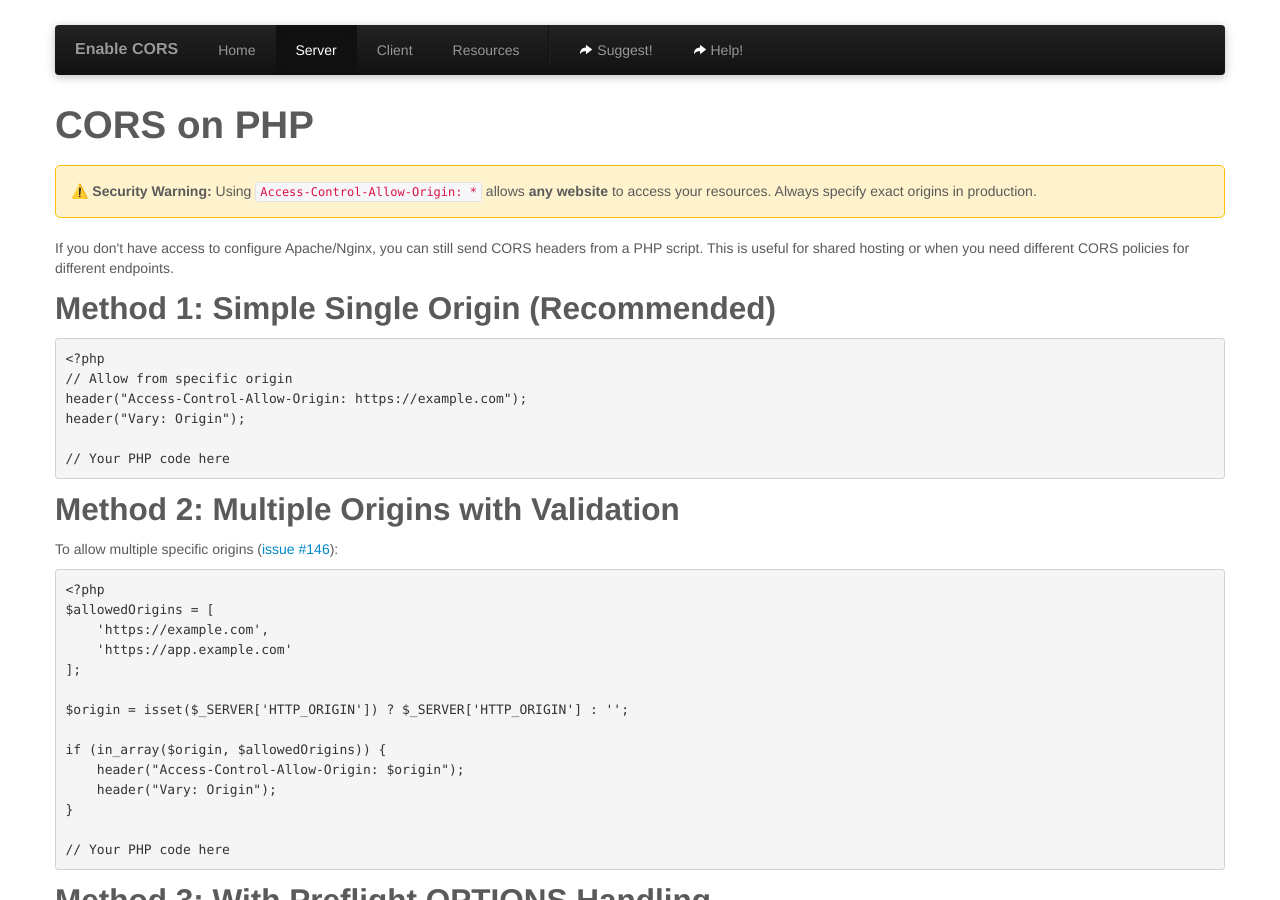
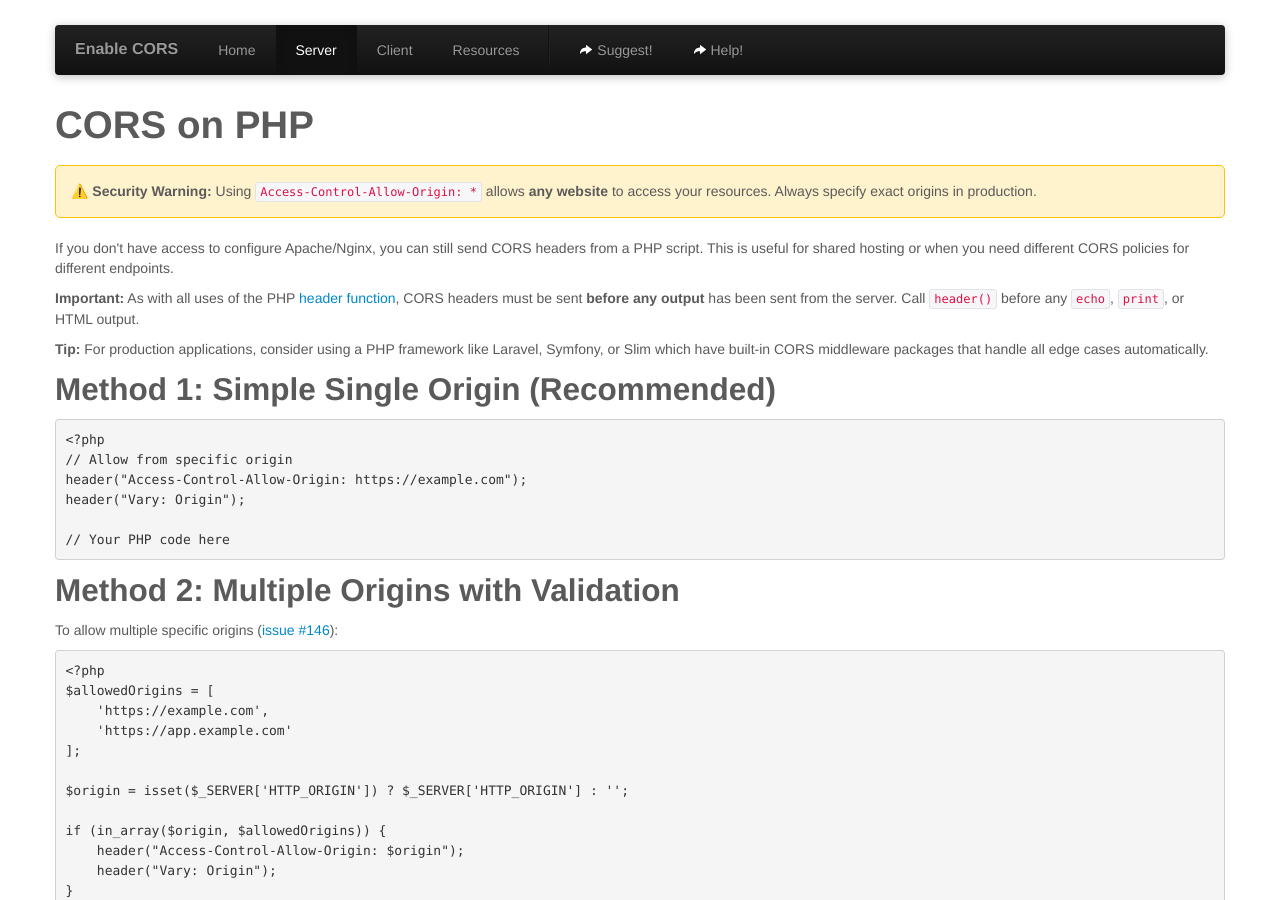
Before and after one commit to monsur/enable-cors.org, a Jekyll site: the page built from server_php.html, in a window 1280 px wide and 900 px high. Built offline with Jekyll 4.4.1, drawn with Linux system fonts in a browser that asks for light colours; some of the changed text lies outside the part shown.

Commit message:
Minor edits

```diff
--- a/server_nginx.html
+++ b/server_nginx.html
@@ -150,6 +150,5 @@ sudo systemctl reload nginx
 
     {% include testing-link.html %}
 
-    <p class="note"><strong>Important:</strong> The <code>always</code> parameter ensures headers are added even for error responses (4xx, 5xx). This is crucial for CORS to work correctly in all scenarios.</p>
-  </section>
+</section>
 </div>
--- a/server_php.html
+++ b/server_php.html
@@ -11,6 +11,14 @@ title: enable cross-origin resource sharing
 
 		<p>
 			If you don't have access to configure Apache/Nginx, you can still send CORS headers from a PHP script. This is useful for shared hosting or when you need different CORS policies for different endpoints.
+		</p>
+
+		<p class="note">
+			<strong>Important:</strong> As with all uses of the PHP <a href="http://php.net/manual/en/function.header.php">header function</a>, CORS headers must be sent <strong>before any output</strong> has been sent from the server. Call <code>header()</code> before any <code>echo</code>, <code>print</code>, or HTML output.
+		</p>
+
+		<p class="note">
+			<strong>Tip:</strong> For production applications, consider using a PHP framework like Laravel, Symfony, or Slim which have built-in CORS middleware packages that handle all edge cases automatically.
 		</p>
 
 		<h2>Method 1: Simple Single Origin (Recommended)</h2>
@@ -145,13 +153,5 @@ if ($_SERVER['REQUEST_METHOD'] === 'OPTIONS') {
 
 		{% include testing-link.html %}
 
-		<p class="note">
-			<strong>Important:</strong> As with all uses of the PHP <a href="http://php.net/manual/en/function.header.php">header function</a>, CORS headers must be sent <strong>before any output</strong> has been sent from the server. Call <code>header()</code> before any <code>echo</code>, <code>print</code>, or HTML output.
-		</p>
-
-		<p class="note">
-			<strong>Tip:</strong> For production applications, consider using a PHP framework like Laravel, Symfony, or Slim which have built-in CORS middleware packages that handle all edge cases automatically.
-		</p>
-
 		</section>
 	</div>
```
